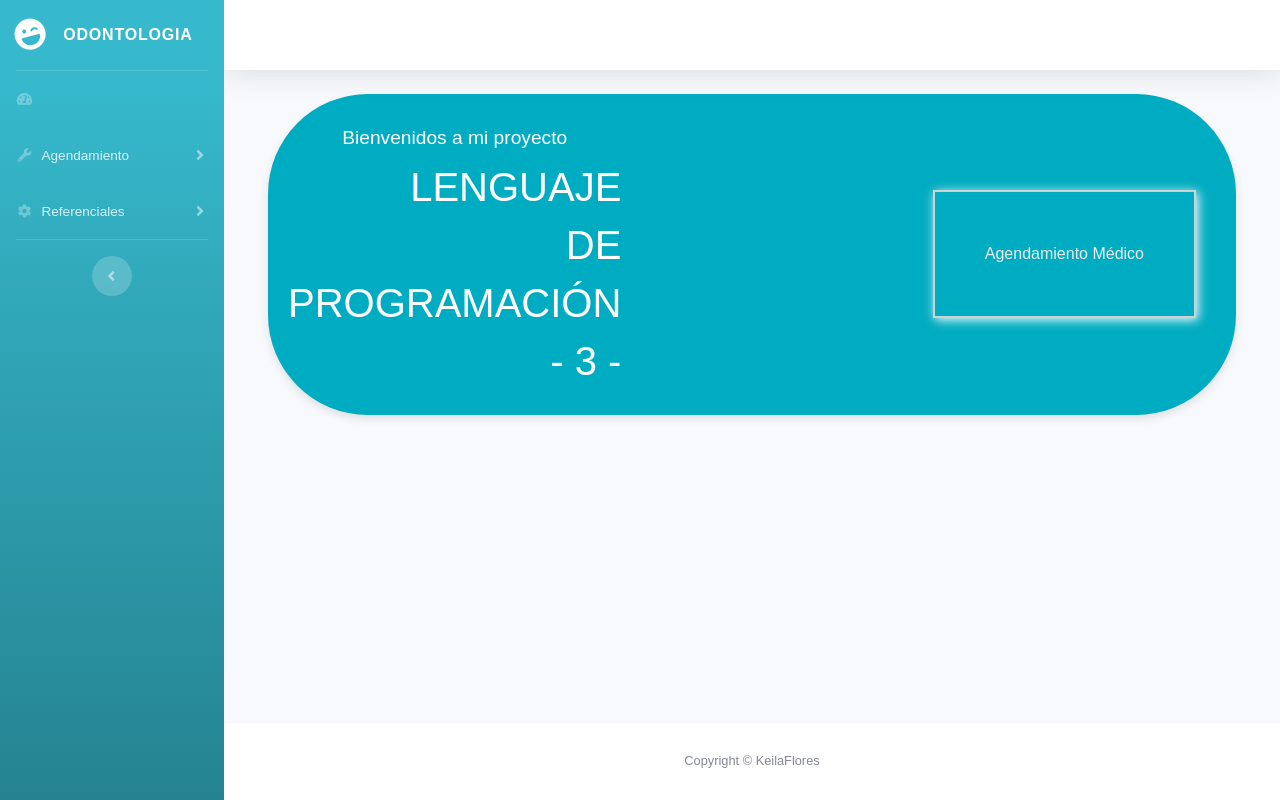
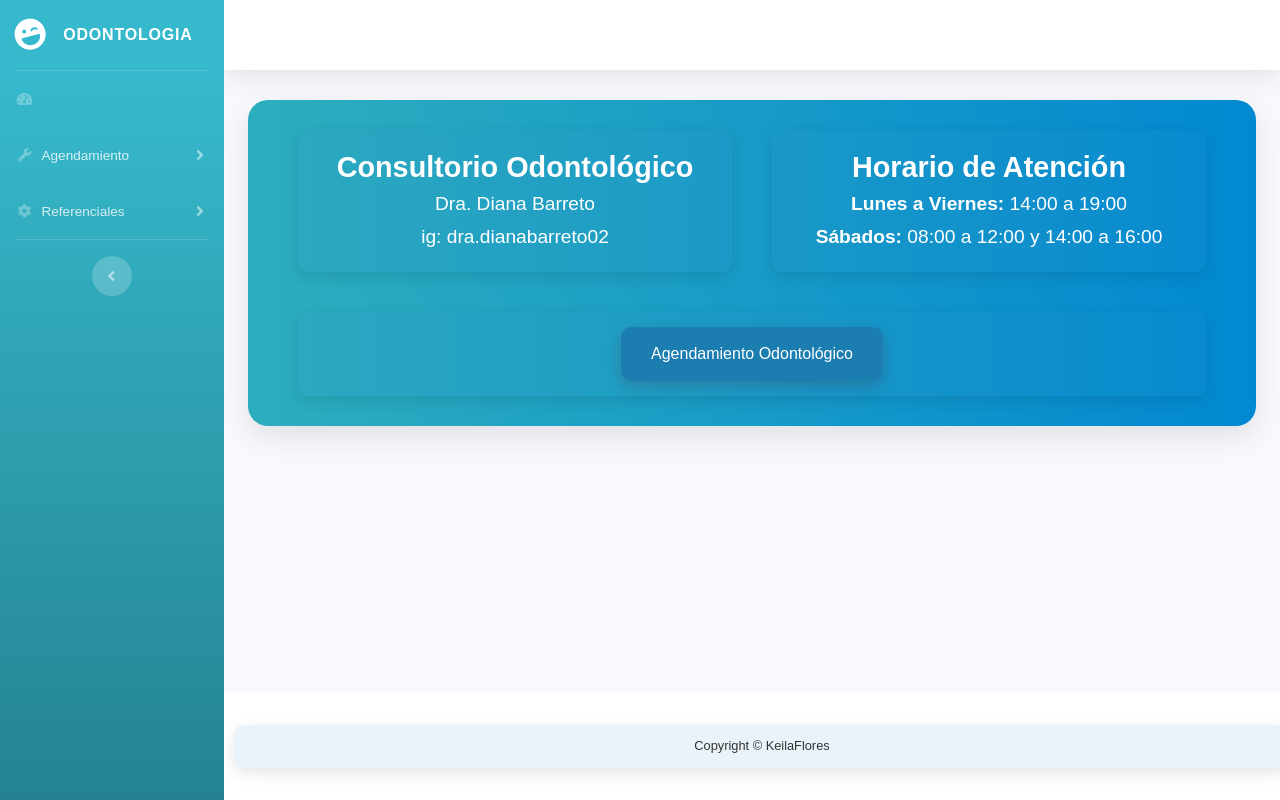
Before and after one commit to keilaflores889/TALLER, a Flask app: page /referenciales/login/vista in a window 1280 px wide. Run offline with Flask 3, Linux system fonts and the light colour scheme; some libraries are stand-ins or nearby versions.

Commit message:
cambios en la vista de inicio

```diff
--- a/app/rutas/login/templates/vista-index.html
+++ b/app/rutas/login/templates/vista-index.html
@@ -1,92 +1,103 @@
 {% extends 'base.html' %}
 
 {% block titulo %}
-lp3
+Inicio
 {% endblock %}
 
 {% block contenido %}
 
 <style>
     body {
-            font-family: Arial, sans-serif;
+        font-family: 'Poppins', sans-serif;
         margin: 0;
         padding: 0;
-            background-color: #6aa5a6;
+        background-color: #f4f7f9; /* Fondo limpio y profesional */
+        color: #333;
     }
 
     .welcome-banner {
         display: flex;
+        flex-wrap: wrap; /* Apilar contenedores si es necesario */
         justify-content: space-between;
-            align-items: center;
-            background-color: #00acc1;
-            color: rgb(255, 255, 255);
-            padding: 20px;
-            border-radius: 100px;
-            margin: 20px;
-            box-shadow: 0 4px 8px rgba(0, 0, 0, 0.1);
+        align-items: flex-start;
+        background: linear-gradient(90deg, #2daebe, #0288d1); /* Degradado elegante */
+        color: #fff;
+        padding: 20px 40px;
+        border-radius: 20px;
+        margin: 30px auto; /* Centrado */
+        box-shadow: 0 10px 30px rgba(0, 0, 0, 0.1);
+        max-width: 1200px; /* Limitar el ancho */
+        gap: 20px; /* Separación entre contenedores */
     }
 
-        .welcome-text {
-            max-width: 50%;
-            text-align:right;
+    .container {
+        flex: 1; /* Todos los contenedores ocupan el mismo espacio */
+        margin: 10px;
+        padding: 15px;
+        border-radius: 10px;
+        background-color: rgba(48, 140, 190, 0.1); /* Fondo semitransparente */
+        text-align: center; /* Centrar contenido */
+        box-shadow: 0 5px 15px rgba(0, 0, 0, 0.1);
     }
 
-        .welcome-text h1 {
-            font-size: 2.5em;
-            margin: 10px 0;
-            text-align: right;
+    .container.horarios {
+        flex-basis: 70%; /* Ocupa todo el ancho en la fila inferior */
+        text-align: center;
     }
 
-        .welcome-text p {
+    .container h3, .container p {
+        margin: 5px 0;
+    }
+
+    .container h3 {
+        font-size: 1.8em;
+        font-weight: bold;
+    }
+
+    .container p {
         font-size: 1.2em;
-            margin: 10px 0;
-            text-align: center;
+    }
+
+    .large-button {
+        display: inline-block;
+        background: #1c7db1;
+        color: #fff;
+        padding: 15px 30px;
+        font-size: 1em;
+        font-weight: 500;
+        border: none;
+        border-radius: 10px;
+        cursor: pointer;
+        box-shadow: 0 5px 15px rgba(92, 17, 17, 0.2);
+    }
+
+    .large-button:hover {
+        background: #1c7db1;
+        box-shadow: 0 8px 20px rgba(222, 222, 222, 0.21);
     }
 </style>
 
-    <style>
-        /* Contenedor para los botones */
-        .button-container {
-            display: flex;
-            flex-wrap: wrap;
-            justify-content: space-around;
-            margin: 10px;
-        }
-
-        /* Estilo base para los botones con un color azul oscuro */
-        .large-button {
-
-            max-width: 100%;
-            margin: 10px;
-            padding: 50px;
-            color: #ededed; /* Color del texto  */
-            border: 2px solid #d1d1d1;
-            text-align: left;
-            box-shadow: 2px 2px 10px rgba(255, 255, 255, 0.957); /* Sombra */
-        }
-
-
-
-
-
-    </style>
-
-
 <body>
-    <div class="welcome-banner">
-        <div class="welcome-text">
-            <p>Bienvenidos a mi proyecto</p>
-            <h1>LENGUAJE</h1>
-            <h1>DE</h1>
-            <h1>PROGRAMACIÓN</h1>
-            <h1>- 3 -</h1>
+    <header class="welcome-banner">
+        <!-- Contenedor del nombre del consultorio -->
+        <div class="container">
+            <h3>Consultorio Odontológico</h3>
+            <p>Dra. Diana Barreto</p>
+            <p>ig: dra.dianabarreto02</p>
         </div>
 
-            <div class="button-container">
-                <a class="large-button" href="{{ url_for('vistaAGENDAR.vistaAGENDARIndex') }}">Agendamiento Médico</a>
+        <!-- Contenedor de días y horario -->
+        <div class="container">
+            <h3>Horario de Atención</h3>
+            <p><strong>Lunes a Viernes:</strong> 14:00 a 19:00</p>
+            <p><strong>Sábados:</strong> 08:00 a 12:00 y 14:00 a 16:00</p>
         </div>
+
+        <!-- Contenedor del botón (en una fila nueva) -->
+        <div class="container horarios">
+            <a class="large-button" href="{{ url_for('AgendMedica.agendaIndex') }}">Agendamiento Odontológico</a>
         </div>
-</head>
+    </header>
 </body>
 
 {% endblock %}
```
Lines whose indentation alone changed are shown as unchanged.
